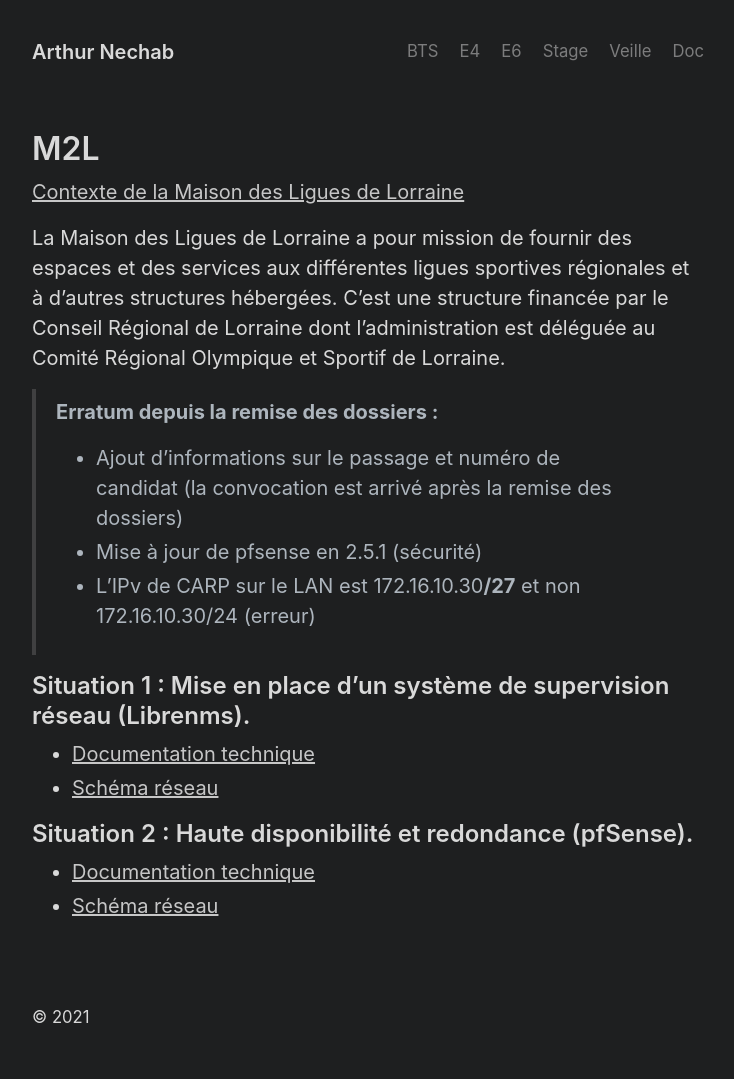
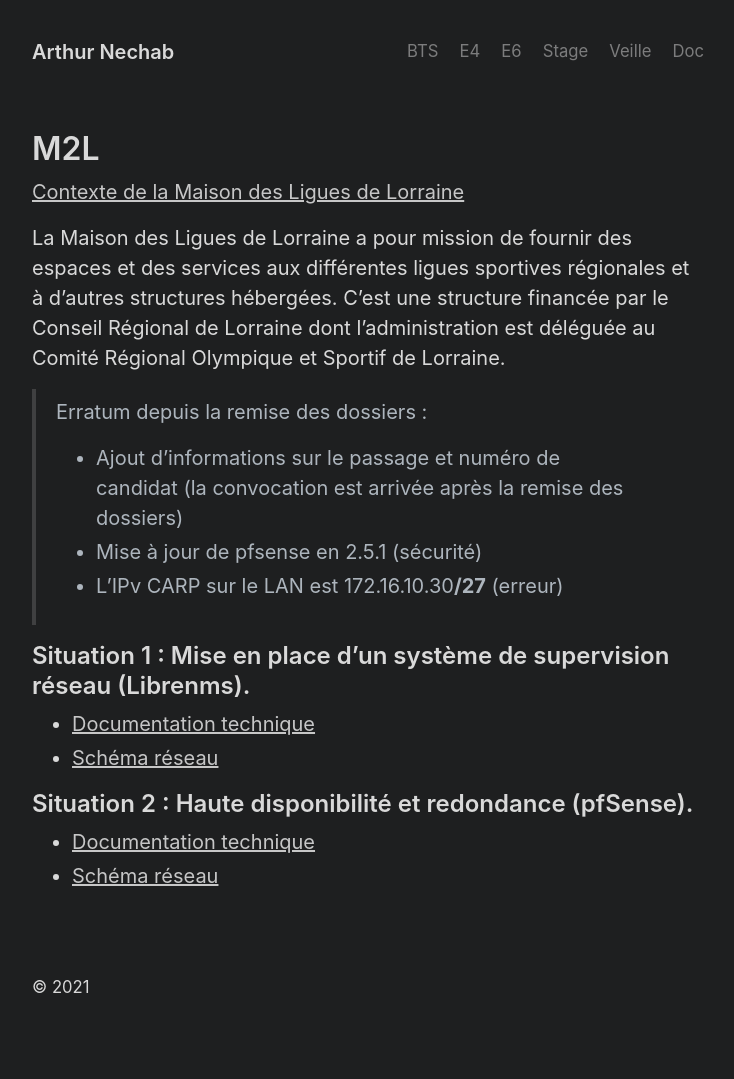
Before and after one commit to arthur-nechab/portfolio, a Jekyll site: the page built from e4.md, in a window 1280 px wide. Shown: the whole page, without its empty margins (272-1006 px from the left). Built offline with Jekyll 4.4.1, drawn with Linux system fonts in a browser that asks for light colours; after the commit the page ends 1049 px from its top, so only the background shows below that.

Commit message:
Update e4.md

```diff
--- a/e4.md
+++ b/e4.md
@@ -6,10 +6,10 @@ title: M2L
 
 La Maison des Ligues de Lorraine a pour mission de fournir des espaces et des services aux différentes ligues sportives régionales et à d’autres structures hébergées. C’est une structure financée par le Conseil Régional de Lorraine dont l’administration est déléguée au Comité Régional Olympique et Sportif de Lorraine.
 
-> **Erratum depuis la remise des dossiers :**
-> - Ajout d'informations sur le passage et numéro de candidat (la convocation est arrivé après la remise des dossiers)
+> Erratum depuis la remise des dossiers :
+> - Ajout d'informations sur le passage et numéro de candidat (la convocation est arrivée après la remise des dossiers)
 > - Mise à jour de pfsense en 2.5.1 (sécurité)
-> - L'IPv de CARP sur le LAN est 172.16.10.30**/27** et non 172.16.10.30/24 (erreur)
+> - L'IPv CARP sur le LAN est 172.16.10.30**/27** (erreur)
 
 ## Situation 1 : Mise en place d’un système de supervision réseau (Librenms).
 
```
